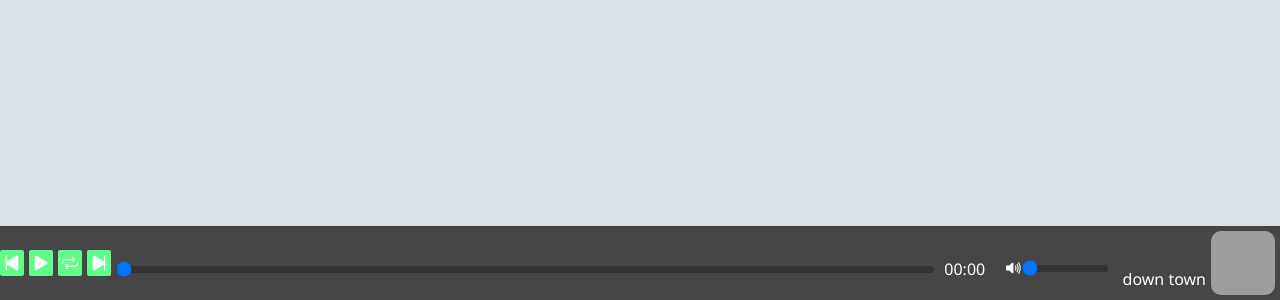
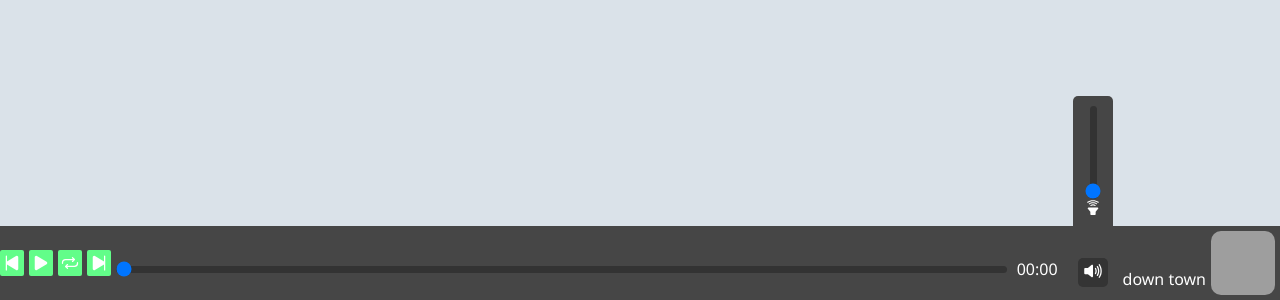
Before and after one commit to Matthewnx/NX_Player, a website: page NXPlayer/index.html in a window 1280 px wide. Shown: the part 500-800 px from the top of the page. Drawn offline with nearby package versions, Linux system fonts and the light colour scheme; grey boxes are pictures that could not be loaded.

Commit message:
change vol bar

```diff
--- a/NXPlayer/index.html
+++ b/NXPlayer/index.html
@@ -18,6 +18,7 @@
 
             <!-- music setting -->
             <div class="volume-continer">
+                <button class="vol-button"><ion-icon name="volume-high" class="vol-icon" id="volicon"></ion-icon></button>
                 <div class="volume-seprator">
                     <ion-icon name="volume-high" class="vol-icon" id="volicon"></ion-icon>
                     <div class="vol-input-continer">
--- a/NXPlayer/style.css
+++ b/NXPlayer/style.css
@@ -102,15 +102,25 @@ body
 /* volume range */
 .volume-continer
 {
-
+    position: relative;
     height: 10px;
     margin: 5px;
 }
 .volume-seprator
 {
+
     display: flex;
     flex-direction: row;
     align-items: center;
+    background-color: rgb(70, 70, 70);
+    transform: rotate(-90deg);
+    position: absolute;
+    width: 130px;
+    padding: 10px;
+    bottom: 87px;
+    right: -50px;
+    border-top-right-radius: 5px;
+    border-bottom-right-radius: 5px;
 }
 
 .vol-input-continer
@@ -133,7 +143,18 @@ body
     border-radius: 100px;
     color: white;
 }
-
+.vol-button
+{
+    background-color: rgb(52,52,52);
+    outline: 0;
+    border: 0;
+    padding: 3px 5px;
+    border-radius: 5px;
+}
+.vol-button:hover
+{
+    background-color: rgb(60,60,60);
+}
 /*music information*/
 .info
 {
```
